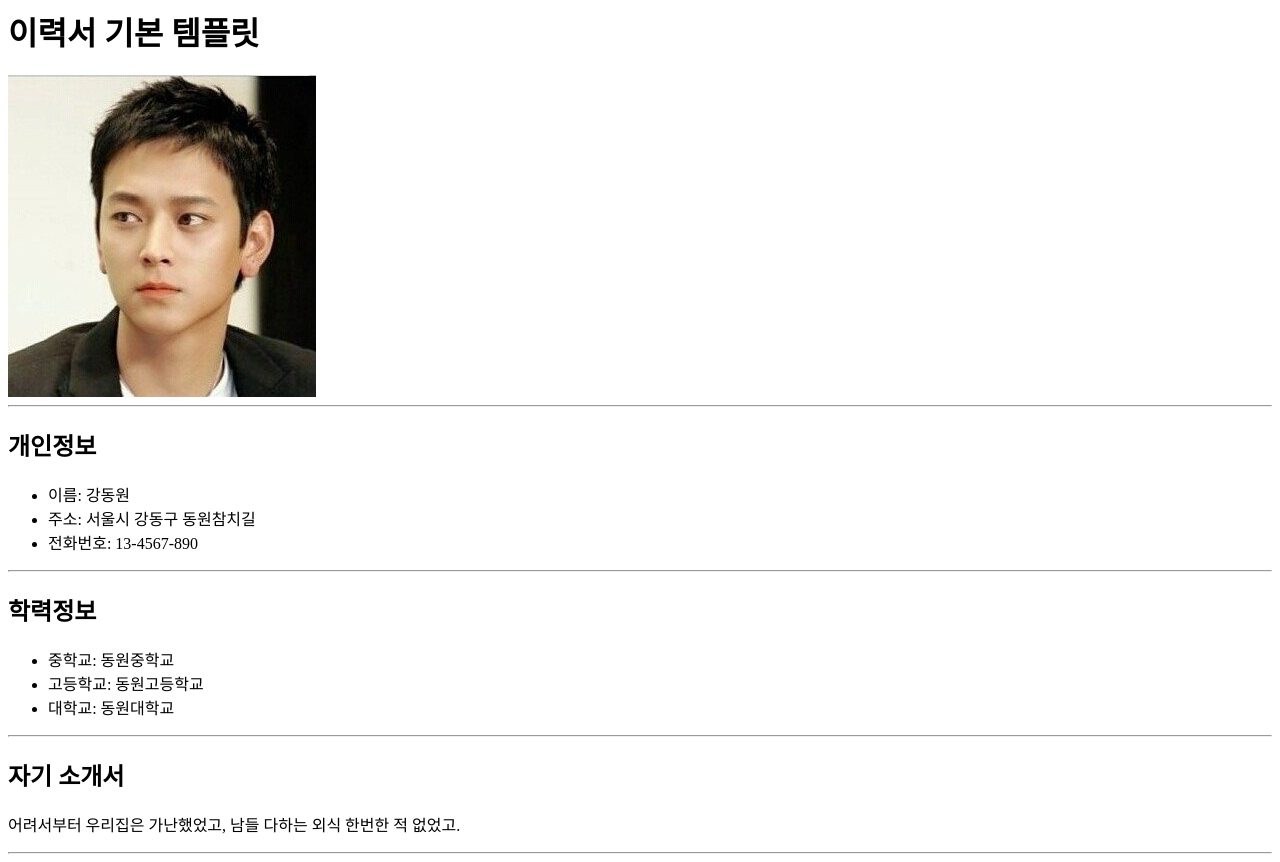
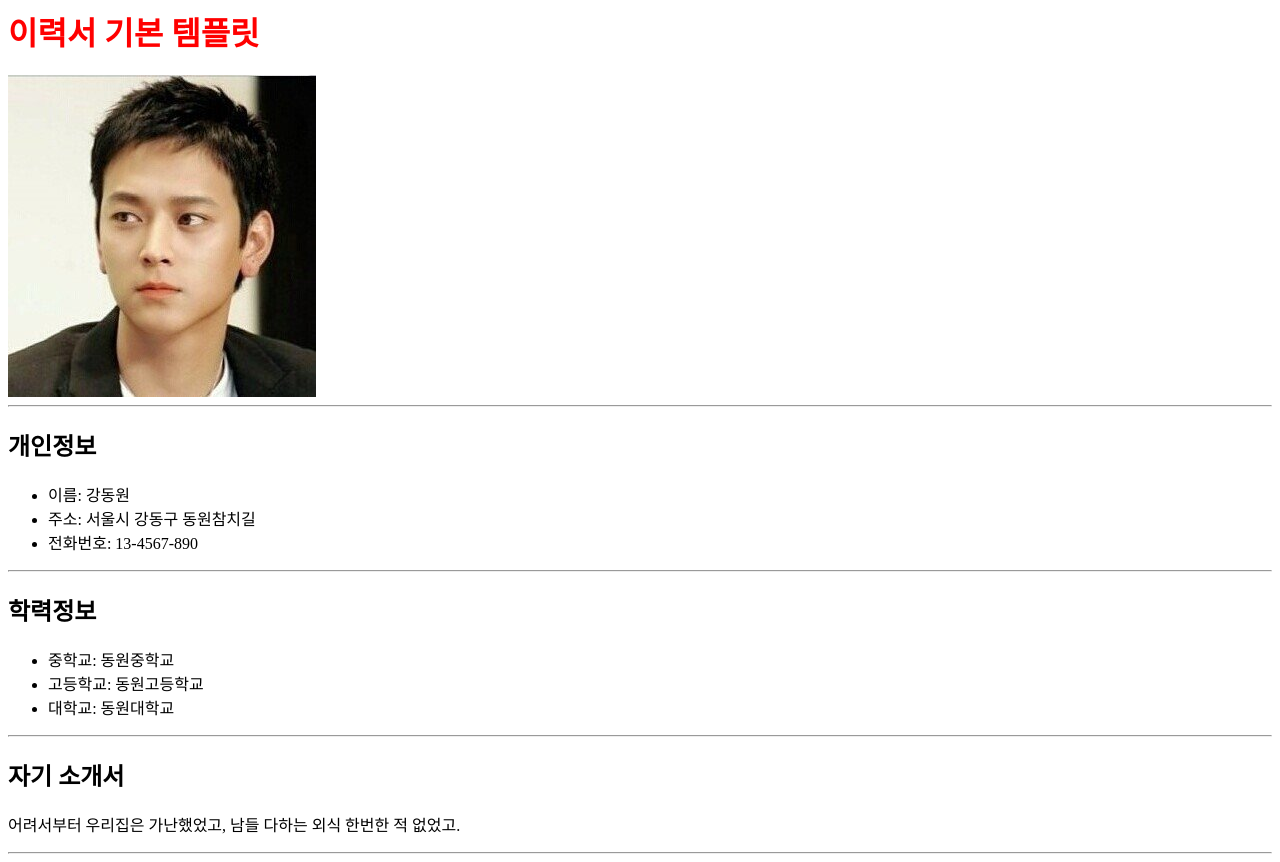
Before and after one commit to SuHyeonJung/embedded2, a plain HTML site: page docs/resume2.html in a window 1280 px wide. Drawn offline with Linux system fonts and the light colour scheme.

Commit message:
Update resume2.html

```diff
--- a/docs/resume2.html
+++ b/docs/resume2.html
@@ -1,6 +1,16 @@
 <html>
+  <head>
+    <style>
+      #aaa {
+        color:red;
+      }
+      #bbb {
+        color:#0000FF;
+      }
+    </style>
+  </head>
 <body>
-<h1>이력서 기본 템플릿</h1>
+<h1 id="aaa">이력서 기본 템플릿</h1>
 <img src=./강동원.jpg>
 <hr>
 <h2>개인정보</h2>
```
